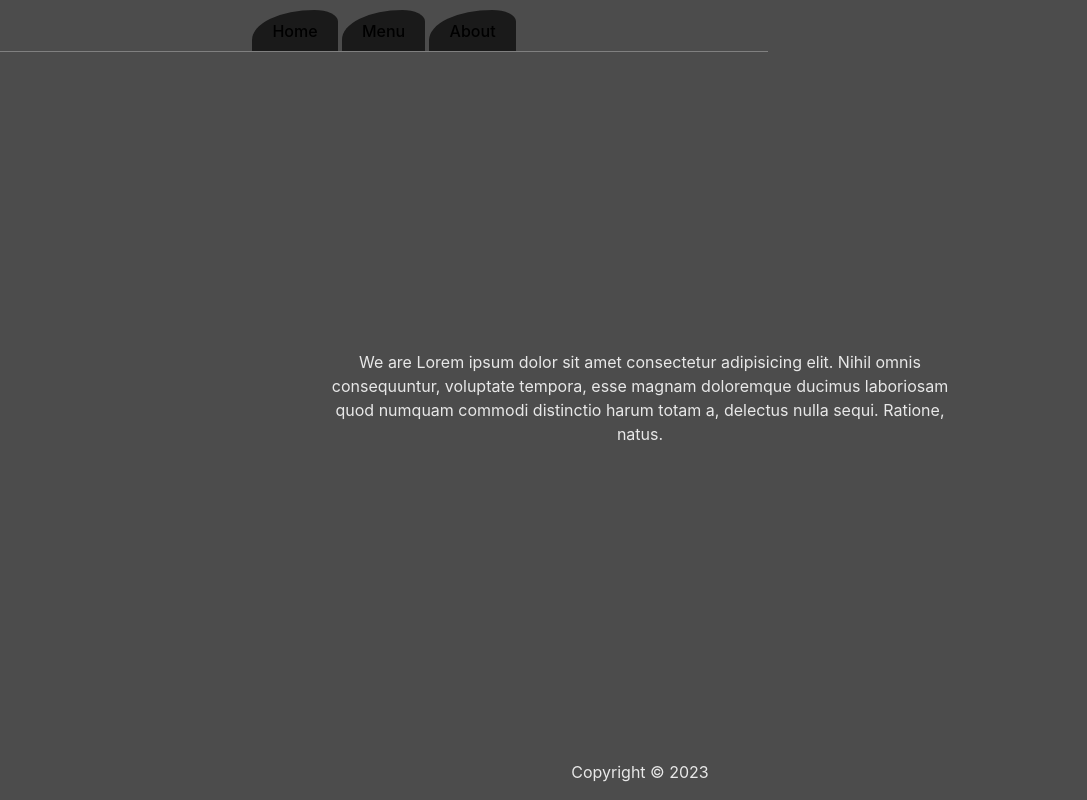
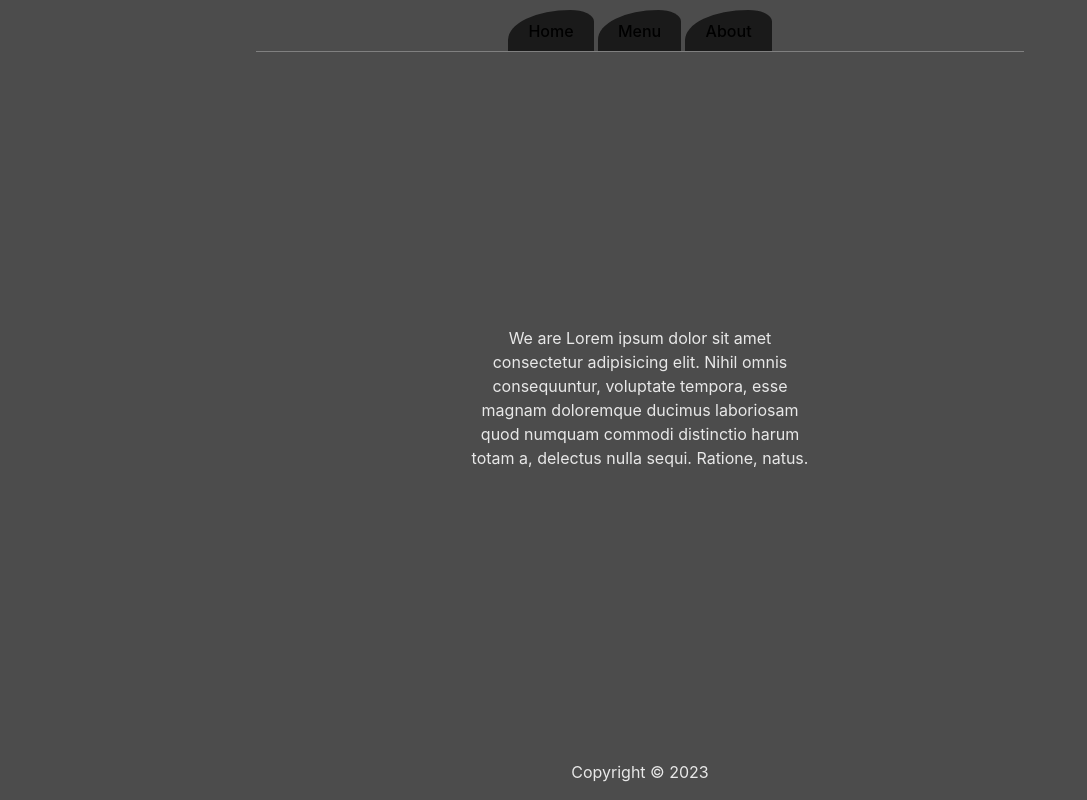
Before and after one commit to SalamanderCtesiphon/resturant-landing-page, a React (Vite) app: page /about in a window 1280 px wide. Shown: the whole page, without its empty margins (0-1087 px from the left). Built offline with nearby package versions, Linux system fonts and the light colour scheme.

Commit message:
fixed an issue with the header moving around unexpectedly

```diff
--- a/src/App.css
+++ b/src/App.css
@@ -59,7 +59,7 @@ small {
 }
 
 .about {
-  width: 50%;
+  width: 350px;
   text-align: center;
 }
 
--- a/src/pages/About.jsx
+++ b/src/pages/About.jsx
@@ -2,12 +2,16 @@ import React from 'react'
 
 function About() {
   return (
-    <div className="about">
-      We are Lorem ipsum dolor sit amet consectetur adipisicing elit. Nihil
-      omnis consequuntur, voluptate tempora, esse magnam doloremque ducimus
-      laboriosam quod numquam commodi distinctio harum totam a, delectus nulla
-      sequi. Ratione, natus.
-    </div>
+    <>
+      <section>
+        <p className="about">
+          We are Lorem ipsum dolor sit amet consectetur adipisicing elit. Nihil
+          omnis consequuntur, voluptate tempora, esse magnam doloremque ducimus
+          laboriosam quod numquam commodi distinctio harum totam a, delectus
+          nulla sequi. Ratione, natus.
+        </p>
+      </section>
+    </>
   )
 }
 
```
